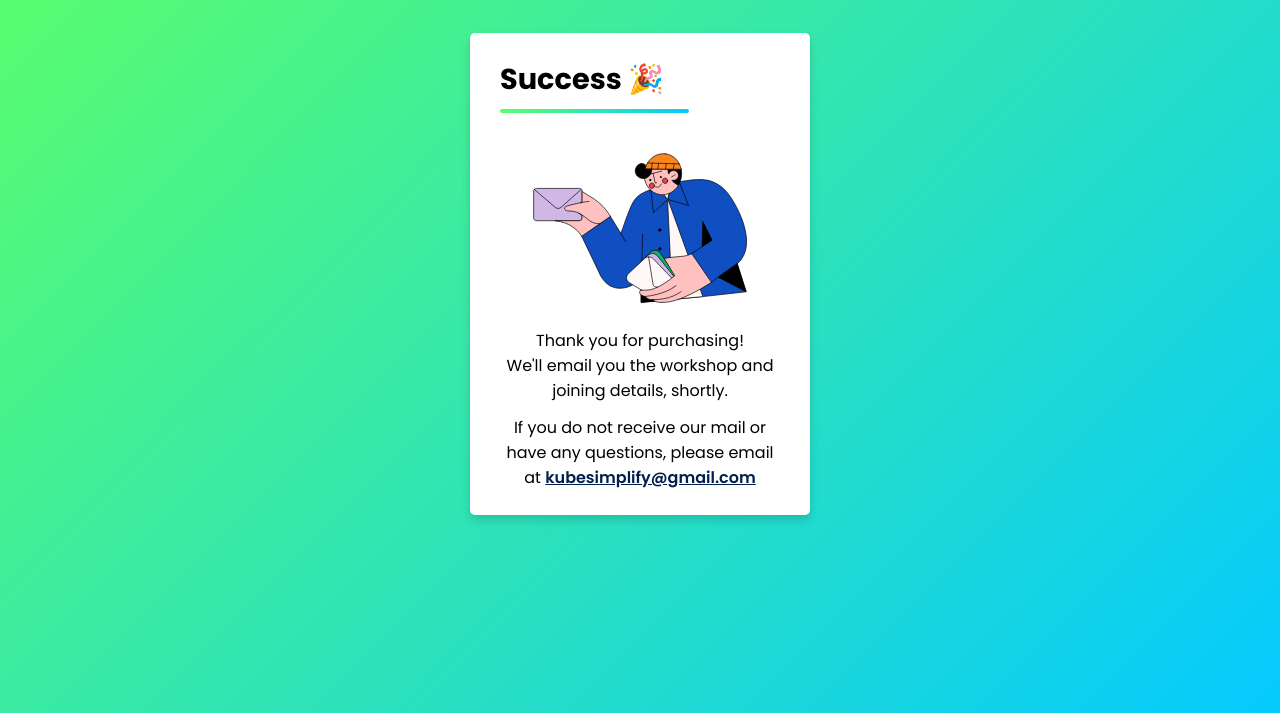
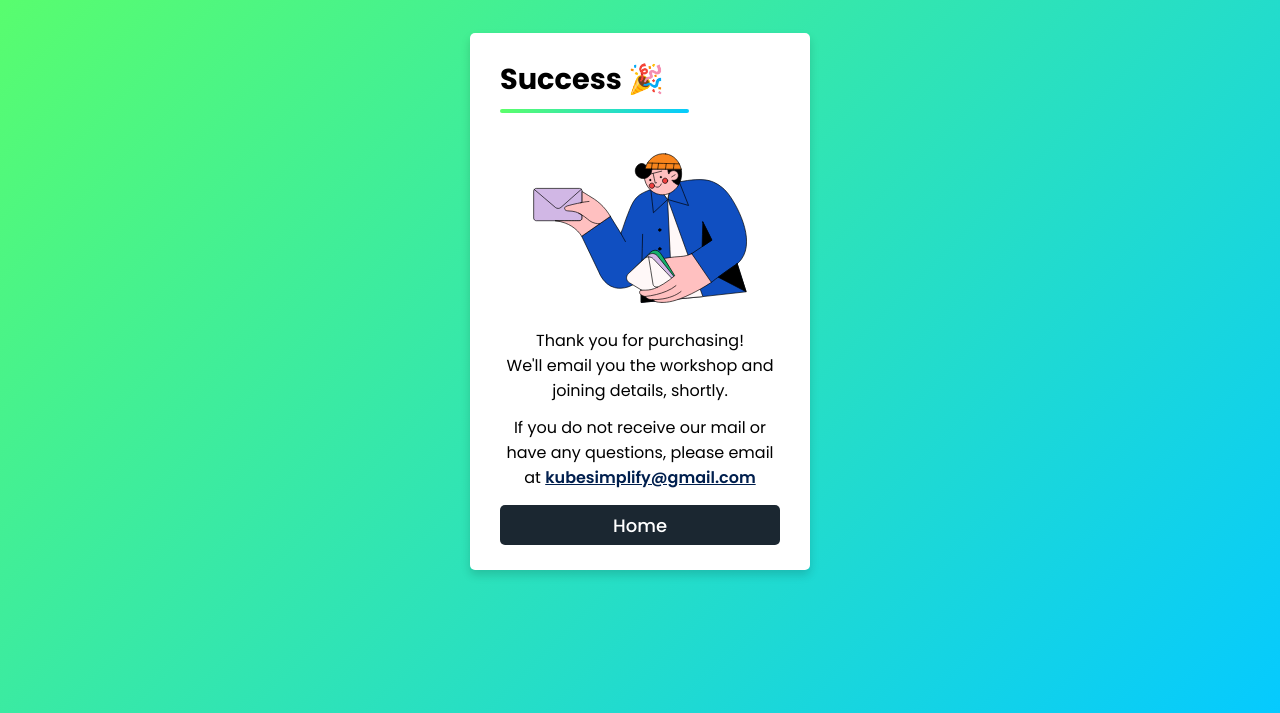
Before and after one commit to verma-kunal/AWS-Session, a website: page client/success.html in a window 1280 px wide. Shown: the part 87-800 px from the top of the page. Drawn offline with Linux system fonts and the light colour scheme; no server answers.

Commit message:
Small design changes

```diff
--- a/client/css/success.css
+++ b/client/css/success.css
@@ -94,7 +94,7 @@ body {
   text-align: center;
 }
 
-@media (max-width:800px) {
+@media (max-width: 800px) {
   .container {
     padding-inline: 20px;
     margin-top: 25px;
@@ -103,3 +103,22 @@ body {
     padding: 25px 20px;
   }
 }
+
+.button {
+  height: 40px;
+  margin-top: 15px;
+}
+.button input {
+  height: 100%;
+  width: 100%;
+  border-radius: 5px;
+  border: none;
+  color: #fff;
+  font-size: 18px;
+  font-weight: 500;
+  cursor: pointer;
+  background-color: #1b2731;
+}
+.button input:hover {
+  background-color: #324c62;
+}
--- a/client/success.html
+++ b/client/success.html
@@ -1,7 +1,7 @@
 <!DOCTYPE html>
 <html lang="en">
   <head>
-    <meta name="viewport" content="width=device-width, initial-scale=1">
+    <meta name="viewport" content="width=device-width, initial-scale=1" />
     <meta charset="UTF-8" />
     <link rel="stylesheet" type="text/css" href="css/success.css" />
     <link rel="icon" type="image/x-icon" href="assets/icon.svg" />
@@ -19,14 +19,18 @@
         <div class="title">
           <h1>Success 🎉</h1>
         </div>
-        <img src="assets/success.svg"/>
-        <p style="margin-bottom: 12px;">
-          Thank you for purchasing! <br> We'll email you the workshop and joining details, shortly.
+        <img src="assets/success.svg" />
+        <p style="margin-bottom: 12px">
+          Thank you for purchasing! <br />
+          We'll email you the workshop and joining details, shortly.
         </p>
         <p>
           If you do not receive our mail or have any questions, please email at
           <a href="mailto:orders@example.com">kubesimplify@gmail.com</a>
         </p>
+        <div class="button">
+          <input type="button" value="Home" id="home-btn" />
+        </div>
       </div>
     </div>
 
@@ -49,6 +53,13 @@
         .catch((error) => {
           console.error("Error:", error);
         });
+
+      var btn = document.getElementById("home-btn");
+      btn.addEventListener("click", function (e) {
+        e.preventDefault();
+
+        location.href = "https://kubesimplify-workshop.herokuapp.com";
+      });
     </script>
   </body>
 </html>
```
Also changed, not shown: client/cancel.html (+3 -5 lines).
